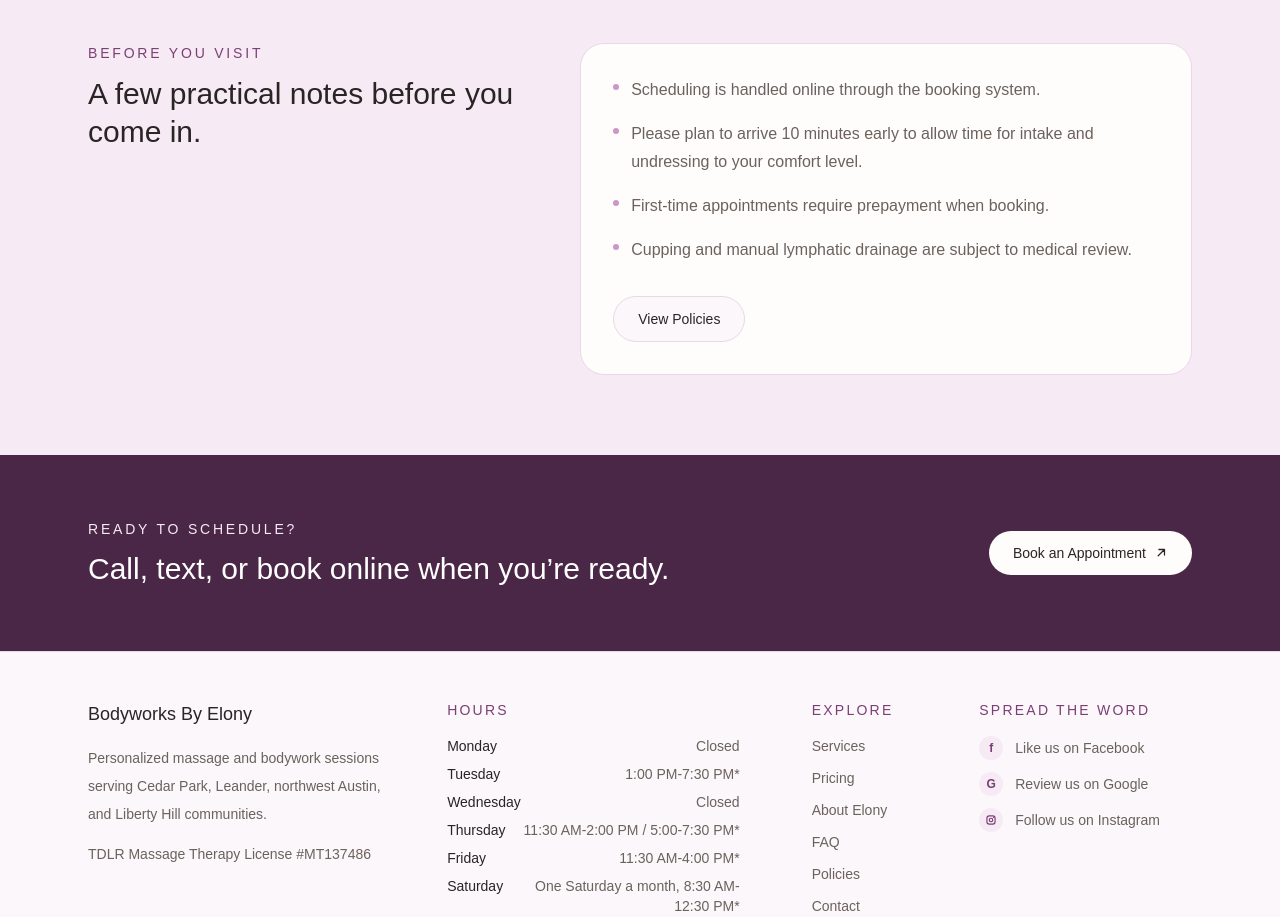
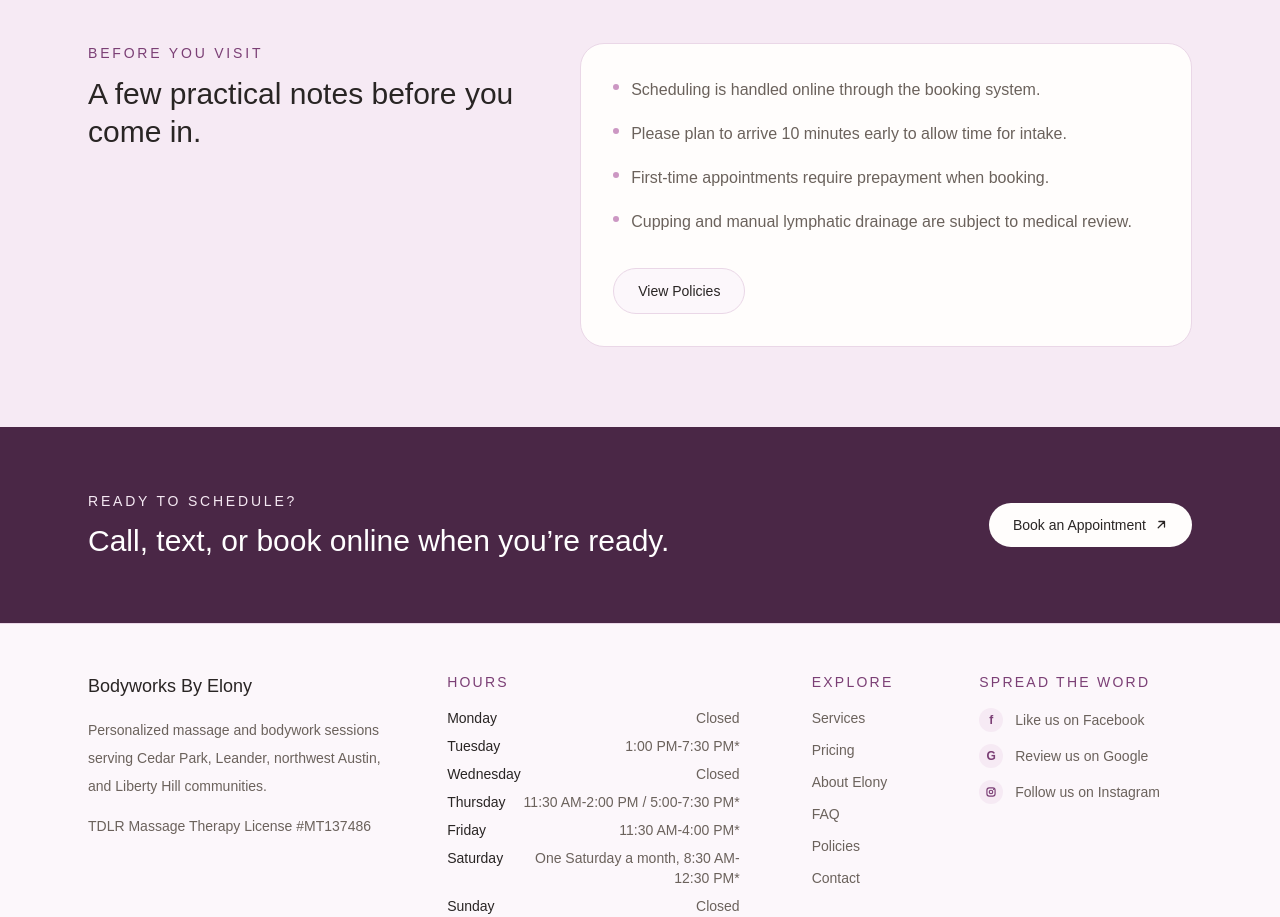
Before and after one commit to arosado-projects/bodyworks-by-elony, a Next.js app: page /contact in a window 1280 px wide. Shown: the part 1840-2757 px from the top of the page. Built offline with nearby package versions, Linux system fonts and the light colour scheme; no server answers.

Commit message:
Removed references to undressing

```diff
--- a/app/contact/page.tsx
+++ b/app/contact/page.tsx
@@ -32,7 +32,7 @@ const contactMethods = [
 
 const visitNotes = [
   "Scheduling is handled online through the booking system.",
-  "Please plan to arrive 10 minutes early to allow time for intake and undressing to your comfort level.",
+  "Please plan to arrive 10 minutes early to allow time for intake.",
   "First-time appointments require prepayment when booking.",
   "Cupping and manual lymphatic drainage are subject to medical review.",
 ];
```
